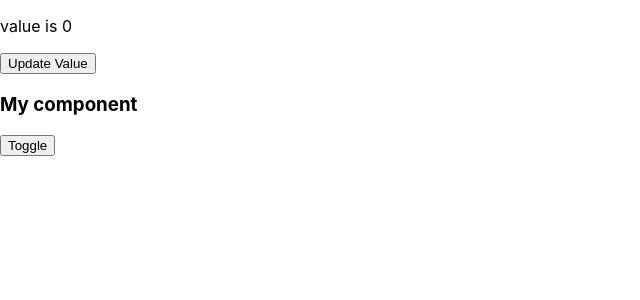
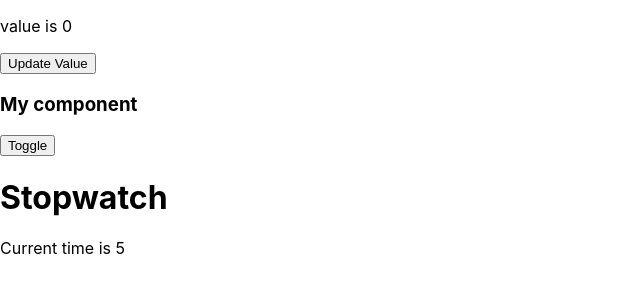
Before and after one commit to simee56/React-Js, a React (Create React App) app in the folder basics2.0/: page / in a window 1280 px wide. Shown: the top 300 px of the page, without its empty margins (0-640 px from the left). Built offline with nearby package versions, Linux system fonts and the light colour scheme.

Commit message:
import Timer Component

```diff
--- a/basics2.0/src/App.js
+++ b/basics2.0/src/App.js
@@ -2,6 +2,8 @@ import React , {useEffect, useState } from "react";
 import './App.css';
 
 import MyComponent from './component/useEffecthooks';
+import Timer from './component/Timer';
+
 
 
 function App() {
@@ -9,18 +11,13 @@ function App() {
 
   useEffect(() => {
     console.log("App componenet is mounting....");
-
-    //For Unmounting
-    return function() {
-      console.log("Unmounting....")
-    }
-
   }, [])
 
   return (
     <div>
      {isVisible ? <MyComponent/> : <></>}
       <button onClick = {() => setVisible(!isVisible)}>Toggle</button>
+      <Timer/>
     </div>
   );
 };
```
